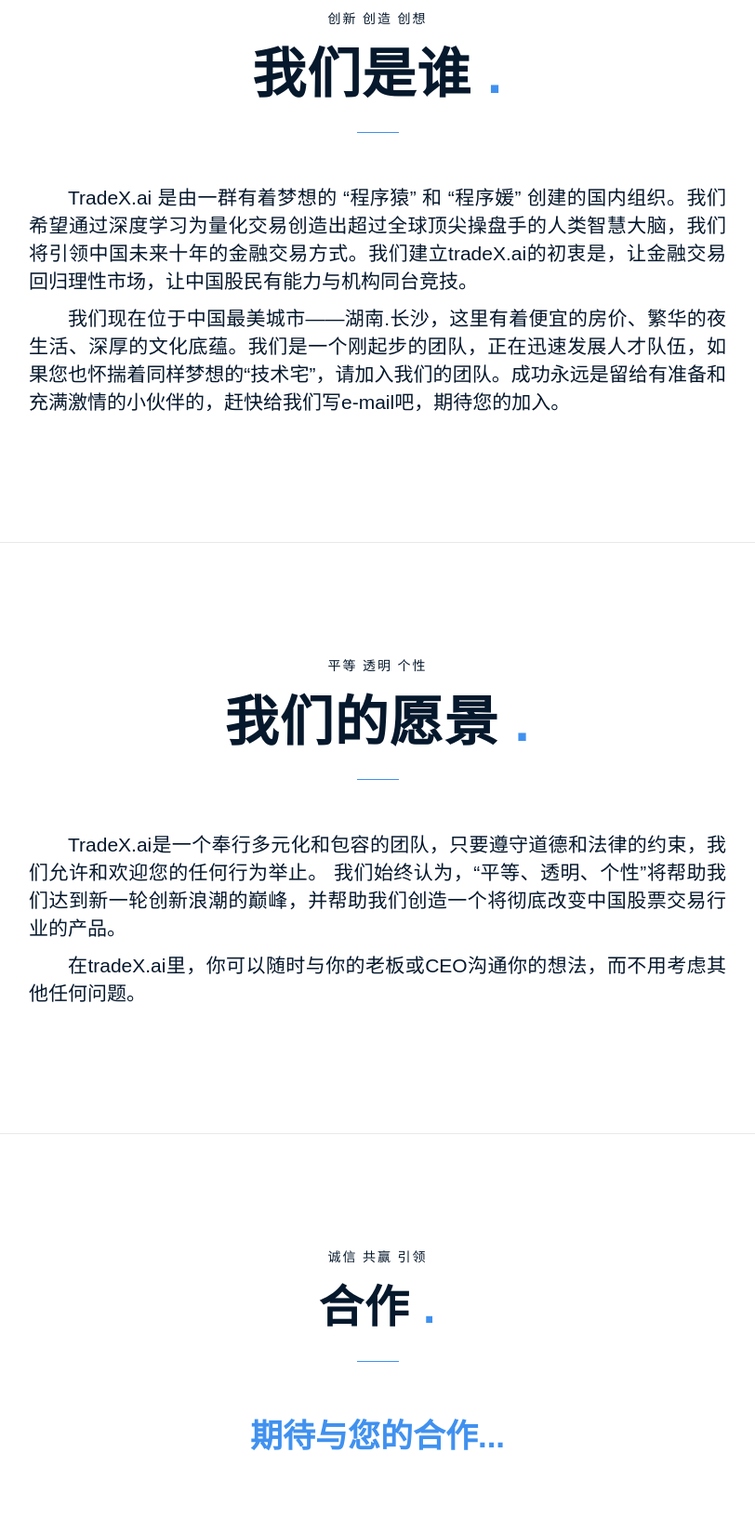
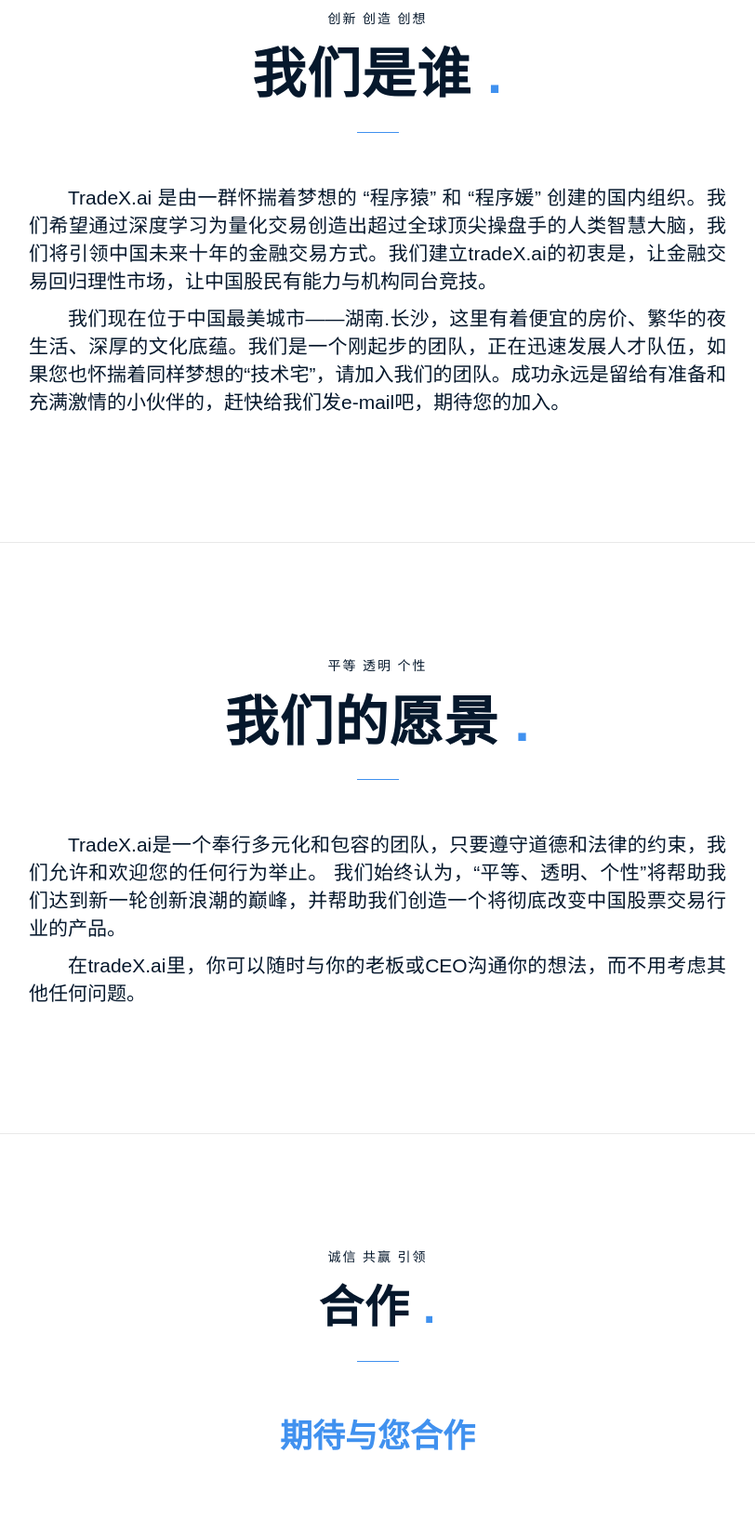
Before and after one commit to tradexai/tradexai.github.io, a plain HTML site: page index.html in a window 1280 px wide. Shown: the part 912-2560 px from the top of the page at 93% size, without its empty margins (234-1046 px from the left). Drawn offline with Linux system fonts and the light colour scheme; a web font is replaced by a local one.

Commit message:
tradeX.ai homepage 20171128 0:49

```diff
--- a/index.html
+++ b/index.html
@@ -361,10 +361,10 @@
         <div class="row">
           <div class="col-md-8 col-md-offset-2">
             <p class="lead-text text-center" style="text-indent:2em;">
-              TradeX.ai 是由一群有着梦想的 “程序猿” 和 “程序媛” 创建的国内组织。我们希望通过深度学习为量化交易创造出超过全球顶尖操盘手的人类智慧大脑，我们将引领中国未来十年的金融交易方式。我们建立tradeX.ai的初衷是，让金融交易回归理性市场，让中国股民有能力与机构同台竞技。
+              TradeX.ai 是由一群怀揣着梦想的 “程序猿” 和 “程序媛” 创建的国内组织。我们希望通过深度学习为量化交易创造出超过全球顶尖操盘手的人类智慧大脑，我们将引领中国未来十年的金融交易方式。我们建立tradeX.ai的初衷是，让金融交易回归理性市场，让中国股民有能力与机构同台竞技。
             </p>
             <p class="lead-text text-center" style="text-indent:2em;">
-              我们现在位于中国最美城市——湖南.长沙，这里有着便宜的房价、繁华的夜生活、深厚的文化底蕴。我们是一个刚起步的团队，正在迅速发展人才队伍，如果您也怀揣着同样梦想的“技术宅”，请加入我们的团队。成功永远是留给有准备和充满激情的小伙伴的，赶快给我们写e-mail吧，期待您的加入。
+              我们现在位于中国最美城市——湖南.长沙，这里有着便宜的房价、繁华的夜生活、深厚的文化底蕴。我们是一个刚起步的团队，正在迅速发展人才队伍，如果您也怀揣着同样梦想的“技术宅”，请加入我们的团队。成功永远是留给有准备和充满激情的小伙伴的，赶快给我们发e-mail吧，期待您的加入。
             </p>
           </div>
         </div>
@@ -415,7 +415,7 @@
       <div class=" col-sm-8 col-sm-offset-2">
         <div class="title center">
           <div class="contactus">
-            <span class="blue-dot">期待与您的合作...</span>
+            <span class="blue-dot">期待与您合作</span>
           </div>
         </div>
         <div class="section-content">
```
Also changed, not shown: careers/job_board.html (+4 -4 lines).
